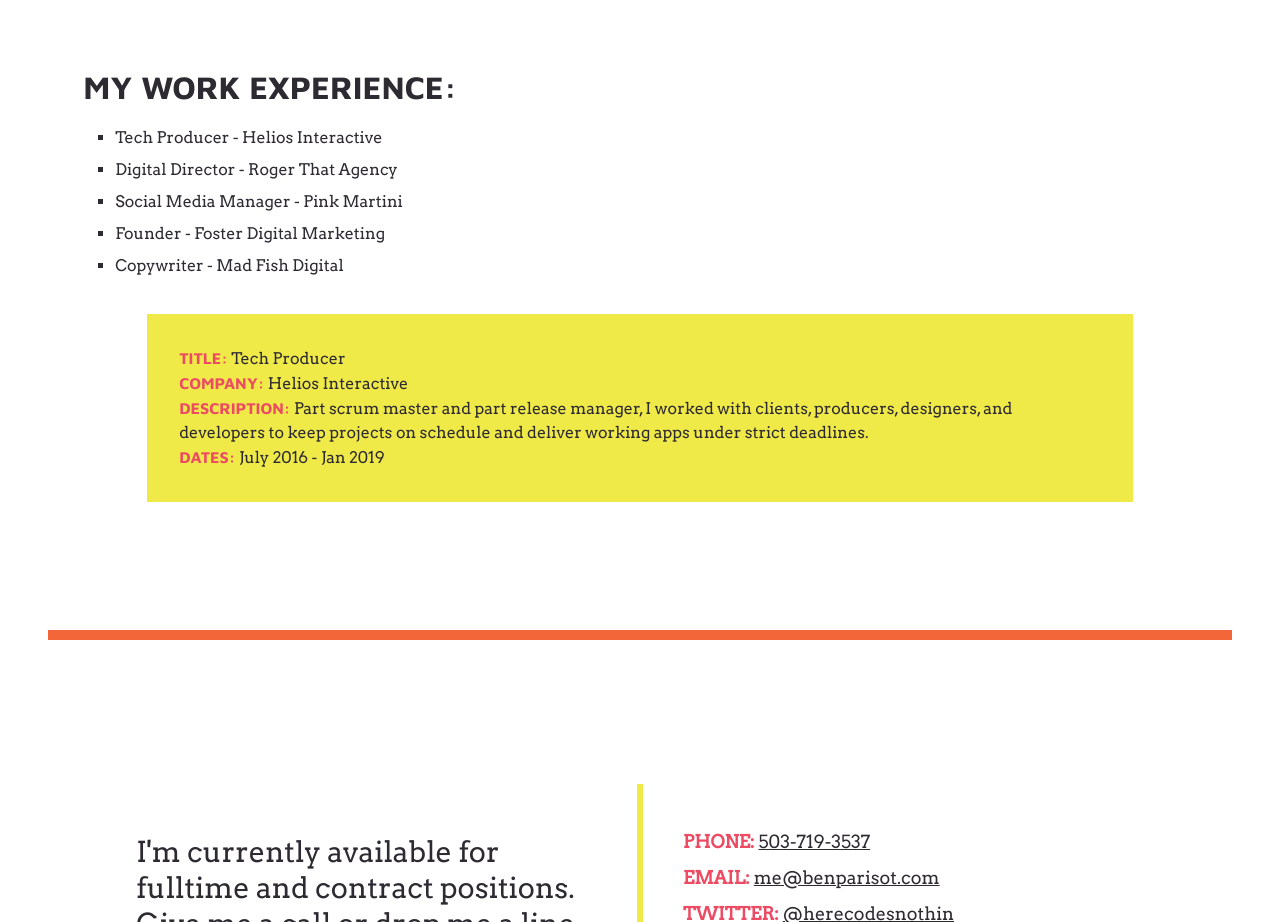
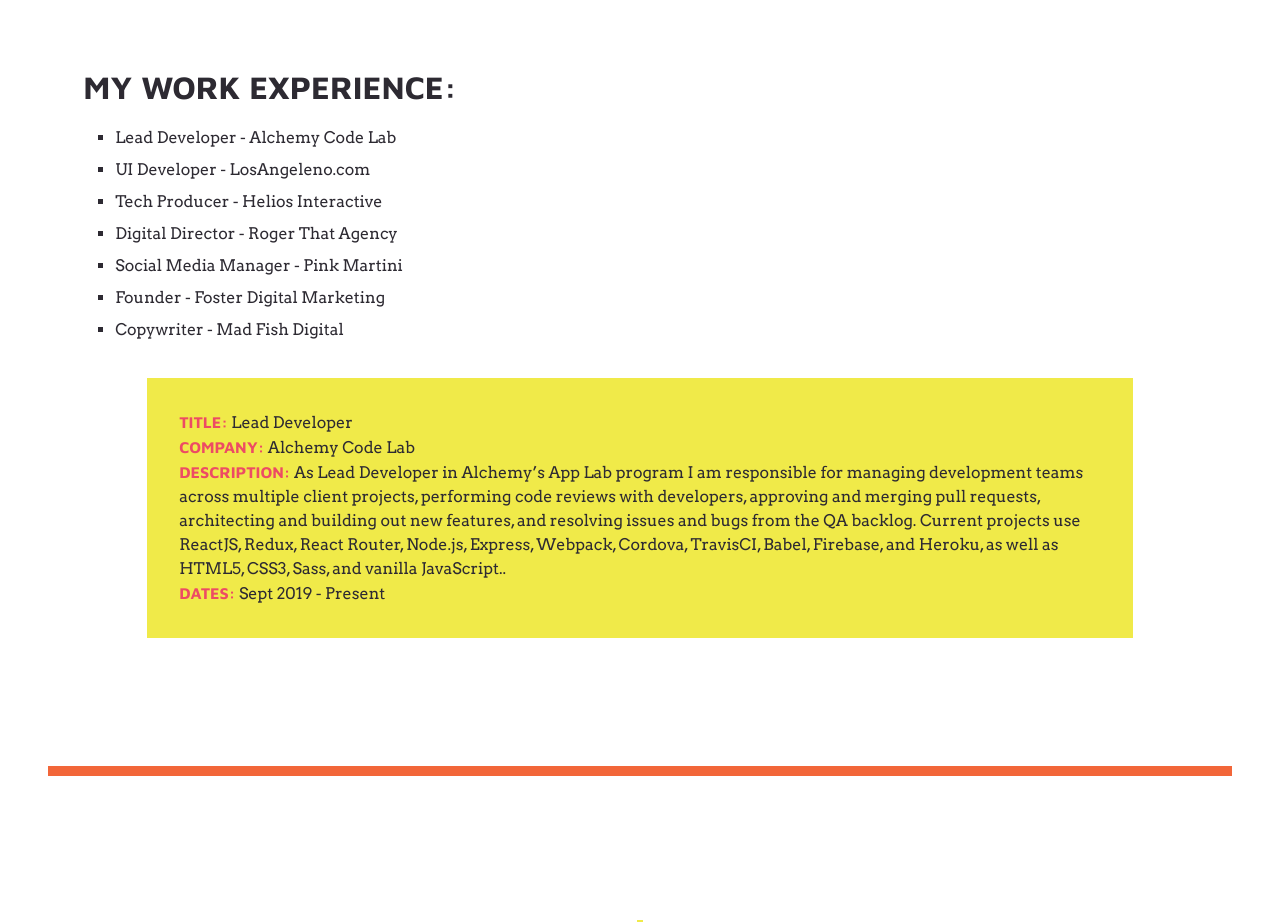
Before and after one commit to BenParisot/portfolio-site, a React (Create React App) app: page / in a window 1280 px wide. Shown: the part 3120-4042 px from the top of the page. Built offline with nearby package versions, Linux system fonts and the light colour scheme.

Commit message:
update work component info

```diff
--- a/public/index.html
+++ b/public/index.html
@@ -24,7 +24,7 @@
       gtag('config', 'UA-145265720-1');
     </script>
   </head>
-  <body>
+  <body id="app">
     <noscript>You need to enable JavaScript to run this app.</noscript>
     <div id="root"></div>
   </body>
--- a/src/components/Footer.js
+++ b/src/components/Footer.js
@@ -3,7 +3,7 @@
 export default function Footer() {
     return (
         <footer>
-            <p><a href="#header">Back to the Top</a></p>
+            <p><a href="#app">Back to the Top</a></p>
         </footer>
     )
 }
--- a/src/components/Work.js
+++ b/src/components/Work.js
@@ -3,10 +3,10 @@
 
 export default class Work extends PureComponent {
     state = {
-        title: 'Tech Producer',
-        company: 'Helios Interactive',
-        description: 'Part scrum master and part release manager, I worked with clients, producers, designers, and developers to keep projects on schedule and deliver working apps under strict deadlines.',
-        dates: 'July 2016 - Jan 2019',
+        title: 'Lead Developer',
+        company: 'Alchemy Code Lab',
+        description: 'As Lead Developer in Alchemy’s App Lab program I am responsible for managing development teams across multiple client projects, performing code reviews with developers, approving and merging pull requests,  architecting and building out new features, and resolving issues and bugs from the QA backlog. Current projects use ReactJS, Redux, React Router, Node.js, Express, Webpack, Cordova, TravisCI, Babel, Firebase, and Heroku, as well as HTML5, CSS3, Sass, and vanilla JavaScript..',
+        dates: 'Sept 2019 - Present',
         // selected: null
     }
 
@@ -39,9 +39,13 @@
                 <h2>My Work Experience:</h2>
                 <ul className="experience">
                     <li
-                    data-title="Tech Producer" data-company="Helios Interactive" data-description="Part scrum master and part release manager, I worked with clients, producers, designers, and developers to keep projects on schedule and deliver working apps under strict deadlines." data-dates="July 2016 - Jan 2019" onClick={this.handleClick}>Tech Producer - Helios Interactive</li>
+                    data-title="Lead Developer" data-company="Alchemy Code Lab" data-description="As Lead Developer in Alchemy’s App Lab program I am responsible for managing development teams across multiple client projects, performing code reviews with developers, approving and merging pull requests,  architecting and building out new features, and resolving issues and bugs from the QA backlog. Current projects use ReactJS, Redux, React Router, Node.js, Express, Webpack, Cordova, TravisCI, Babel, Firebase, and Heroku, as well as HTML5, CSS3, Sass, and vanilla JavaScript." data-dates="Sept 2019 - Present" onClick={this.handleClick}>Lead Developer - Alchemy Code Lab</li>
+                    <li data-title="UI Developer" data-company="LosAngeleno.com" data-description="In my role as freelance UI developer for LA-based arts and entertainment website LosAngeleno.com I am responsible for maintaining the Wordpress theme the site runs on, making updates to the look and behavior of site components, and squashing bugs. I work mainly in HTML and CSS." data-dates="August 2019 - Present" onClick={this.handleClick}>UI Developer - LosAngeleno.com</li>
                     <li
-                    data-title="Digital Director" data-company="Roger That Agency" data-description="As Digital Director at Roger That, I was responsible for sourcing and managing developers for clients’ web projects. I also wrote web copy, tracked site traffic and SEO metrics, and planned and launched PPC campaigns." data-dates="Nov 2014 - June 2016" onClick={this.handleClick}>Digital Director - Roger That Agency</li>
+                    data-title="Tech Producer" data-company="Helios Interactive" data-description="As Tech Producer at Helios I worked with clients, producers, designers, and developers to keep projects on schedule and deliver working apps under strict deadlines. Part scrum master and part release manager, my role included architecting apps with developers, running sprints with project team members, identifying and prioritizing bugs with QA, and handling onsite and app store deployment with our ops team. " data-dates="July 2016 - Jan 2019" onClick={this.handleClick}>Tech Producer - Helios Interactive</li>
+                    <li
+                    data-title="Digital Director" data-company="Roger That Agency" data-description="As Digital Director at Roger That I was responsible for sourcing and managing developers for clients’ web projects, launching websites after development was complete, and maintaining site themes post-launch. After deployment I would make presentational changes to the look and behavior of site components as well as help clients with email set-up, domain transfers, and other technical issues.
+                    " data-dates="Nov 2014 - June 2016" onClick={this.handleClick}>Digital Director - Roger That Agency</li>
                     <li
                     data-title="Social Media Manager" data-company="Pink Martini/Heinz Records" data-description="As Social Media Manager at Pink Martini, I was responsible for managing the social media accounts for Pink Martini and Heinz Records, including planning and executing digital giveaways, writing and distributing blog content, and making HTML/CSS updates to their websites." data-dates="May 2013 - Sept 2014" onClick={this.handleClick}>Social Media Manager - Pink Martini</li>
                     <li
```
